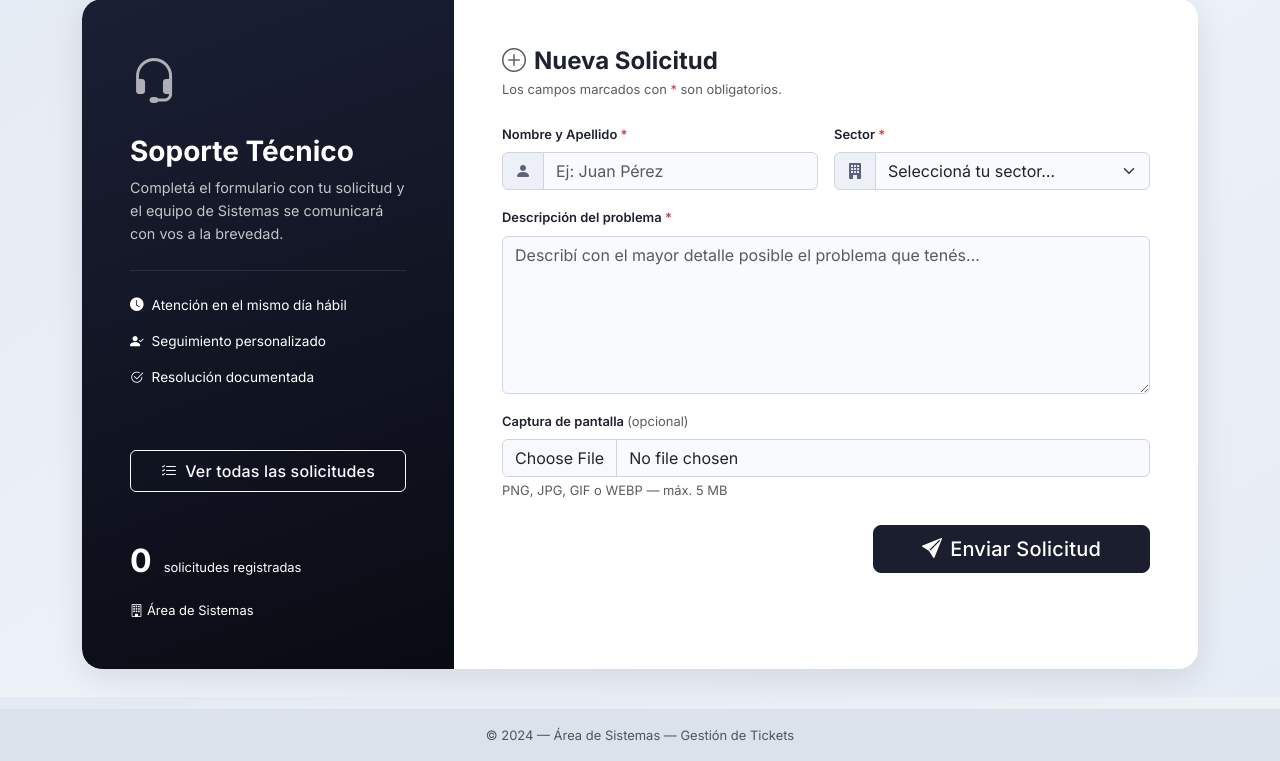
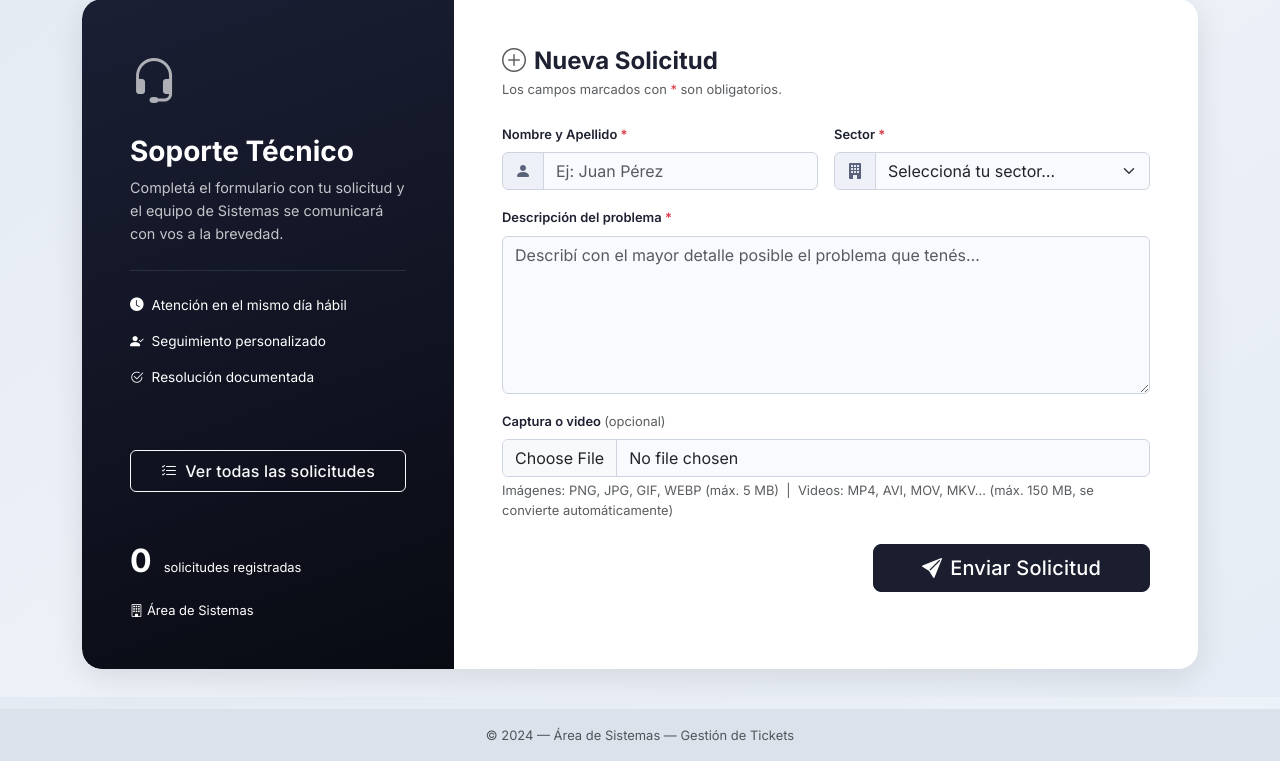
Before and after one commit to juanignaciochinetti1-droid/Gestion-de-tickets, a Flask app: page / in a window 1280 px wide. Shown: the part 103-864 px from the top of the page. Run offline with Flask 3, Linux system fonts and the light colour scheme; data that the repository does not hold is empty; some libraries are stand-ins or nearby versions.

Commit message:
Add video upload support with FFmpeg conversion

```diff
--- a/app.py
+++ b/app.py
@@ -1,6 +1,7 @@
 import os
 import secrets
 import sqlite3
+import subprocess
 from collections import defaultdict
 from datetime import datetime
 from functools import wraps
@@ -37,12 +38,15 @@ csrf = CSRFProtect(app)
 # ── Configuración de cookies de sesión ──────────────────────────────────────
 app.config['SESSION_COOKIE_HTTPONLY'] = True
 app.config['SESSION_COOKIE_SAMESITE'] = 'Lax'
-UPLOAD_FOLDER = os.path.join('static', 'uploads')
-ALLOWED_EXTENSIONS = {'png', 'jpg', 'jpeg', 'gif', 'webp'}
-MAX_CONTENT_LENGTH = 5 * 1024 * 1024  # 5 MB
+UPLOAD_FOLDER    = os.path.join('static', 'uploads')
+IMAGE_EXTENSIONS = {'png', 'jpg', 'jpeg', 'gif', 'webp'}
+VIDEO_EXTENSIONS = {'mp4', 'avi', 'mov', 'mkv', 'webm', 'wmv', 'flv', '3gp'}
+ALLOWED_EXTENSIONS = IMAGE_EXTENSIONS | VIDEO_EXTENSIONS
+MAX_IMAGE_MB = 5
+MAX_VIDEO_MB = 150
 
-app.config['UPLOAD_FOLDER'] = UPLOAD_FOLDER
-app.config['MAX_CONTENT_LENGTH'] = MAX_CONTENT_LENGTH
+app.config['UPLOAD_FOLDER']      = UPLOAD_FOLDER
+app.config['MAX_CONTENT_LENGTH'] = MAX_VIDEO_MB * 1024 * 1024
 
 os.makedirs(UPLOAD_FOLDER, exist_ok=True)
 
@@ -133,6 +137,31 @@ def init_db():
 def allowed_file(filename):
     return '.' in filename and filename.rsplit('.', 1)[1].lower() in ALLOWED_EXTENSIONS
 
+def is_video(filename):
+    return '.' in filename and filename.rsplit('.', 1)[1].lower() in VIDEO_EXTENSIONS
+
+def convert_video(input_path, output_path):
+    """Convierte cualquier video a MP4 H.264 liviano (CRF 28, max 720p, AAC)."""
+    try:
+        result = subprocess.run([
+            'ffmpeg', '-y', '-i', input_path,
+            '-c:v', 'libx264', '-crf', '28', '-preset', 'fast',
+            '-vf', 'scale=-2:min(720\\,ih)',
+            '-c:a', 'aac', '-b:a', '128k',
+            '-movflags', '+faststart',
+            output_path
+        ], capture_output=True, timeout=300)
+        return result.returncode == 0
+    except (subprocess.TimeoutExpired, FileNotFoundError):
+        return False
+
+def ffmpeg_disponible():
+    try:
+        subprocess.run(['ffmpeg', '-version'], capture_output=True, timeout=5)
+        return True
+    except (FileNotFoundError, subprocess.TimeoutExpired):
+        return False
+
 
 # Verifica magic bytes del archivo para confirmar que es una imagen real.
 # Evita que alguien suba un .exe/.php renombrado como .jpg.
@@ -205,29 +234,51 @@ def index():
         if sector and sector not in SECTORES:
             errores.append('El sector seleccionado no es válido.')
 
-        # Validar imagen ANTES de guardarla en disco
+        # Validar archivo adjunto ANTES de guardarlo en disco
         archivo = request.files.get('imagen')
         imagen_nombre_seguro = None
+        adjunto_es_video = False
         if archivo and archivo.filename:
             nombre_base = secure_filename(archivo.filename)
             if not nombre_base or not allowed_file(nombre_base):
-                errores.append('Formato de imagen no válido. Usá PNG, JPG, GIF o WEBP.')
+                errores.append('Formato no válido. Imágenes: PNG, JPG, GIF, WEBP. Videos: MP4, AVI, MOV, MKV, etc.')
+            elif is_video(nombre_base):
+                if not ffmpeg_disponible():
+                    errores.append('El servidor no tiene FFmpeg instalado para procesar videos.')
+                else:
+                    imagen_nombre_seguro = nombre_base
+                    adjunto_es_video = True
             elif not is_valid_image(archivo):
                 errores.append('El archivo no es una imagen válida.')
             else:
                 imagen_nombre_seguro = nombre_base
 
+        total = get_db().execute('SELECT COUNT(*) FROM ticket').fetchone()[0]
         if errores:
             for e in errores:
                 flash(e, 'danger')
             return render_template('index.html', sectores=SECTORES,
-                                   form_data=request.form)
+                                   form_data=request.form, total_tickets=total)
 
-        # Guardar imagen solo si toda la validación pasó
+        # Guardar/convertir archivo solo si toda la validación pasó
         imagen_nombre = None
         if imagen_nombre_seguro:
-            imagen_nombre = f"{datetime.now().strftime('%Y%m%d%H%M%S')}_{imagen_nombre_seguro}"
-            archivo.save(os.path.join(app.config['UPLOAD_FOLDER'], imagen_nombre))
+            ts = datetime.now().strftime('%Y%m%d%H%M%S')
+            if adjunto_es_video:
+                ext_orig = imagen_nombre_seguro.rsplit('.', 1)[1].lower()
+                tmp_path = os.path.join(app.config['UPLOAD_FOLDER'], f'tmp_{ts}.{ext_orig}')
+                imagen_nombre = f'{ts}_video.mp4'
+                out_path = os.path.join(app.config['UPLOAD_FOLDER'], imagen_nombre)
+                archivo.save(tmp_path)
+                if not convert_video(tmp_path, out_path):
+                    os.remove(tmp_path)
+                    flash('No se pudo procesar el video. Intentá con otro formato.', 'danger')
+                    return render_template('index.html', sectores=SECTORES,
+                                           form_data=request.form, total_tickets=total)
+                os.remove(tmp_path)
+            else:
+                imagen_nombre = f'{ts}_{imagen_nombre_seguro}'
+                archivo.save(os.path.join(app.config['UPLOAD_FOLDER'], imagen_nombre))
 
         ahora = datetime.now().strftime('%Y-%m-%d %H:%M:%S')
         db = get_db()
@@ -243,6 +294,7 @@ def index():
 
     total = get_db().execute('SELECT COUNT(*) FROM ticket').fetchone()[0]
     return render_template('index.html', sectores=SECTORES, form_data={}, total_tickets=total)
+
 
 
 @app.route('/exito')
@@ -430,9 +482,13 @@ def estado_label(estado):
     return ESTADOS.get(estado, estado)
 
 
+@app.template_filter('es_video')
+def es_video_filter(filename):
+    return bool(filename) and is_video(filename)
+
 @app.errorhandler(413)
 def archivo_muy_grande(e):
-    flash('La imagen es demasiado grande. El límite es 5 MB.', 'danger')
+    flash(f'Archivo demasiado grande. Límite: imágenes {MAX_IMAGE_MB} MB, videos {MAX_VIDEO_MB} MB.', 'danger')
     return redirect(url_for('index'))
 
 
--- a/templates/index.html
+++ b/templates/index.html
@@ -109,13 +109,17 @@
 
       <div class="mb-4">
         <label for="imagen" class="form-label fw-semibold small">
-          Captura de pantalla <span class="text-muted fw-normal">(opcional)</span>
+          Captura o video <span class="text-muted fw-normal">(opcional)</span>
         </label>
         <input type="file" class="form-control" id="imagen" name="imagen"
-               accept="image/png,image/jpeg,image/gif,image/webp">
-        <div class="form-text">PNG, JPG, GIF o WEBP — máx. 5 MB</div>
+               accept="image/png,image/jpeg,image/gif,image/webp,video/*">
+        <div class="form-text">Imágenes: PNG, JPG, GIF, WEBP (máx. 5 MB) &nbsp;|&nbsp; Videos: MP4, AVI, MOV, MKV… (máx. 150 MB, se convierte automáticamente)</div>
         <div id="imgPreviewWrap" class="mt-2 d-none">
           <img id="imgPreview" src="#" alt="Vista previa" class="img-thumbnail" style="max-height:180px;">
+        </div>
+        <div id="videoPreviewWrap" class="mt-2 d-none">
+          <video id="videoPreview" controls class="img-thumbnail w-100" style="max-height:200px;"></video>
+          <div class="text-muted small mt-1"><i class="bi bi-info-circle me-1"></i>El video se convertirá a MP4 liviano al subirse.</div>
         </div>
       </div>
 
@@ -133,19 +137,38 @@
 
 {% block scripts %}
 <script>
-const MAX_MB = 5;
-const inputImagen = document.getElementById('imagen');
+const MAX_IMAGE_MB = 5;
+const MAX_VIDEO_MB = 150;
+const VIDEO_EXTS   = ['mp4','avi','mov','mkv','webm','wmv','flv','3gp'];
+const inputImagen  = document.getElementById('imagen');
 
-// Preview de imagen
+function esVideo(filename) {
+  const ext = filename.split('.').pop().toLowerCase();
+  return VIDEO_EXTS.includes(ext);
+}
+
+// Preview de imagen o video
 inputImagen.addEventListener('change', function () {
-  const wrap    = document.getElementById('imgPreviewWrap');
-  const preview = document.getElementById('imgPreview');
-  const file    = this.files[0];
-  wrap.classList.add('d-none');
+  const imgWrap   = document.getElementById('imgPreviewWrap');
+  const videoWrap = document.getElementById('videoPreviewWrap');
+  const imgPrev   = document.getElementById('imgPreview');
+  const vidPrev   = document.getElementById('videoPreview');
+  const file      = this.files[0];
+
+  imgWrap.classList.add('d-none');
+  videoWrap.classList.add('d-none');
   if (!file) return;
-  if (file.size <= MAX_MB * 1024 * 1024) {
-    preview.src = URL.createObjectURL(file);
-    wrap.classList.remove('d-none');
+
+  if (esVideo(file.name)) {
+    if (file.size <= MAX_VIDEO_MB * 1024 * 1024) {
+      vidPrev.src = URL.createObjectURL(file);
+      videoWrap.classList.remove('d-none');
+    }
+  } else {
+    if (file.size <= MAX_IMAGE_MB * 1024 * 1024) {
+      imgPrev.src = URL.createObjectURL(file);
+      imgWrap.classList.remove('d-none');
+    }
   }
 });
 
@@ -170,8 +193,11 @@ document.getElementById('ticketForm').addEventListener('submit', function (e) {
   else if (desc.length > 2000)
     errors.push('La descripción no puede superar los 2000 caracteres.');
 
-  if (file && file.size > MAX_MB * 1024 * 1024)
-    errors.push(`La imagen pesa ${(file.size / 1024 / 1024).toFixed(1)} MB. El límite es ${MAX_MB} MB.`);
+  if (file) {
+    const limitMB = esVideo(file.name) ? MAX_VIDEO_MB : MAX_IMAGE_MB;
+    if (file.size > limitMB * 1024 * 1024)
+      errors.push(`El archivo pesa ${(file.size/1024/1024).toFixed(1)} MB. Límite para ${esVideo(file.name)?'videos':'imágenes'}: ${limitMB} MB.`);
+  }
 
   if (errors.length > 0) {
     e.preventDefault();
```
Also changed, not shown: templates/admin/ticket.html (+11 -5 lines), templates/solicitud_detalle.html (+11 -5 lines), .claude/settings.local.json, 1 other file.
